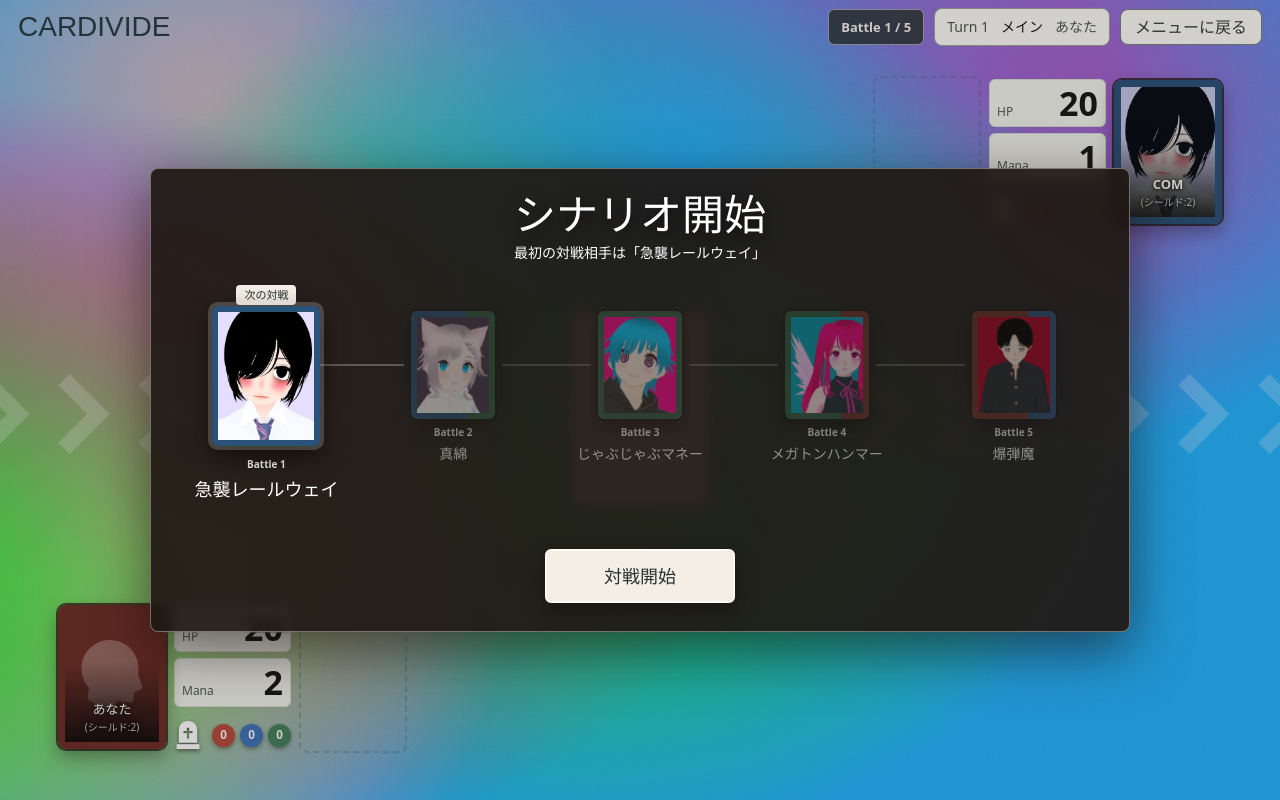
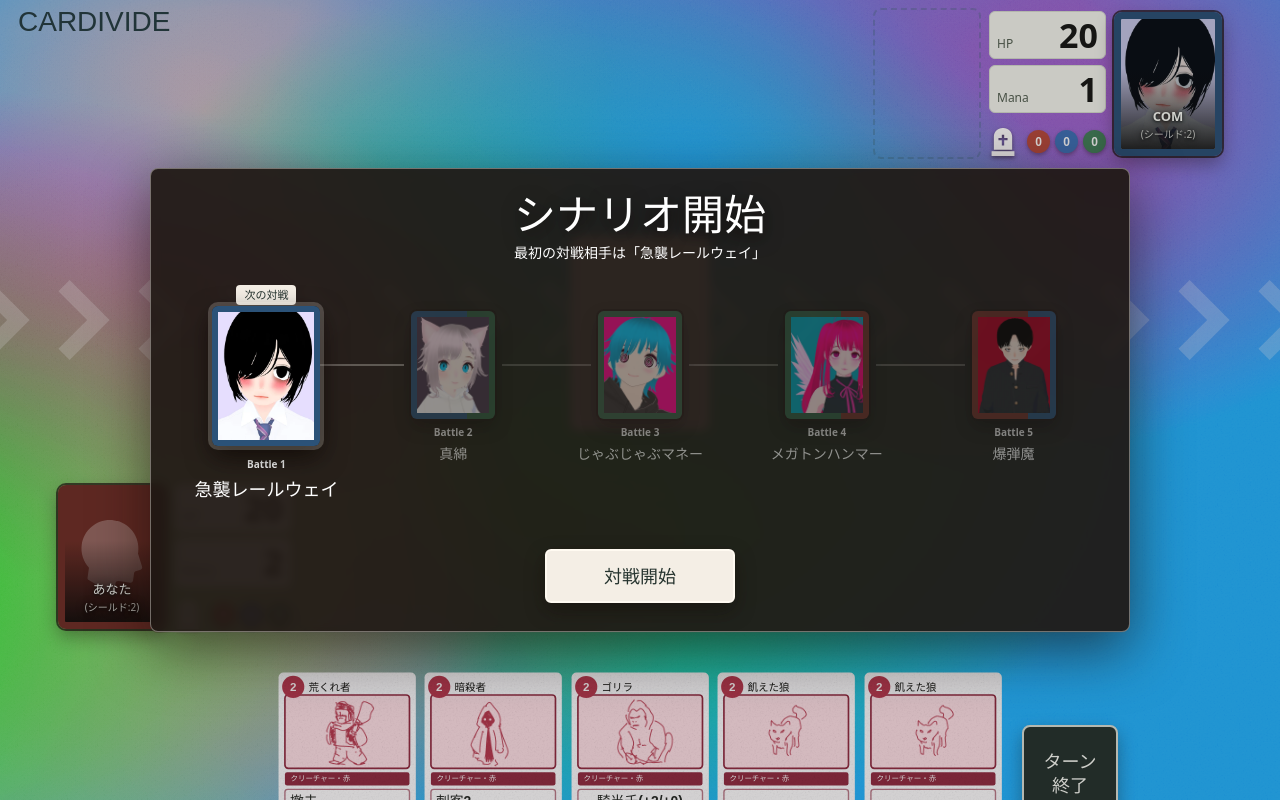
Before and after one commit to kurehajime/cardivide, a React (Vite) app: page / in a window 1280 px wide. Both pictures are taken after a click on the button "シナリオ開始". Shown: the top 800 px of the page. Built offline with nearby package versions, Linux system fonts and the light colour scheme; a web font is replaced by a local one.

Commit message:
レイアウト微調整

```diff
--- a/src/App.css
+++ b/src/App.css
@@ -562,74 +562,6 @@
   font-weight: 400;
   line-height: 1;
   letter-spacing: 0;
-}
-
-.game-header-controls {
-  display: flex;
-  align-items: center;
-  gap: 10px;
-}
-
-.phase-bar {
-  display: flex;
-  align-items: center;
-  gap: 12px;
-  padding: 8px 12px;
-  border: 1px solid #9aa596;
-  border-radius: 8px;
-  background: #fbfcf8;
-  color: #4e594f;
-  font-size: 14px;
-  white-space: nowrap;
-}
-
-.phase-bar strong {
-  color: #171a17;
-}
-
-.scenario-progress {
-  min-height: 36px;
-  display: flex;
-  align-items: center;
-  padding: 0 12px;
-  border: 1px solid rgb(248 243 236 / 55%);
-  border-radius: 6px;
-  background: rgb(38 52 47 / 82%);
-  color: #f8f3ec;
-  font-size: 13px;
-  font-weight: 800;
-  white-space: nowrap;
-}
-
-.game-action-button {
-  min-height: 36px;
-  padding: 0 14px;
-  border: 1px solid #2d3f38;
-  border-radius: 8px;
-  background: #26342f;
-  color: #f8fbf5;
-  font-weight: 700;
-}
-
-.game-action-button:not(:disabled) {
-  cursor: pointer;
-}
-
-.game-action-button:disabled {
-  border-color: #b9c2b5;
-  background: #d9dfd4;
-  color: #778174;
-}
-
-.game-action-button:focus-visible {
-  outline: 3px solid #276fbf;
-  outline-offset: 3px;
-}
-
-.game-action-secondary {
-  border-color: #788278;
-  background: #fbfcf8;
-  color: #354038;
 }
 
 .game-message {
@@ -2496,15 +2428,25 @@
 }
 
 @media (min-width: 721px) {
+  .game-shell {
+    padding-bottom: calc(6px + env(safe-area-inset-bottom, 0px));
+  }
+
   .board-panel {
+    /* The opponent can use the header space to the right of the title. */
+    margin-top: -56px;
     grid-template-columns: minmax(0, 1fr);
     grid-template-areas:
       'player-b'
       'lane'
       'player-a';
-    gap: 16px;
-    padding: 16px 16px 28px;
+    gap: 0;
+    padding: 0 16px;
     overflow-x: visible;
+  }
+
+  .game-message ~ .board-panel {
+    margin-top: 0;
   }
 
   .board-player {
@@ -2521,7 +2463,7 @@
     grid-template-areas:
       'endpoint stats spell .'
       'endpoint graveyard spell .';
-    padding: 0 22px 12px 24px;
+    padding: 0 22px 0 24px;
   }
 
   .board-player-playerB {
@@ -2530,7 +2472,7 @@
     grid-template-areas:
       '. spell stats endpoint'
       '. spell graveyard endpoint';
-    padding: 12px 24px 0 22px;
+    padding: 0 24px 0 22px;
   }
 
   .board-player-stats {
@@ -2581,26 +2523,26 @@
     width: calc(100% + 68px);
   }
 
+  .board-lane-grid {
+    /* The attack row adds 38px beneath the card; 12px completes the shadow room. */
+    padding-bottom: 12px;
+  }
+
+  .hand-panel-bottom {
+    padding: 32px 10px 6px;
+  }
+
 }
 
 @media (min-width: 721px) and (max-height: 980px) {
   .game-shell {
     gap: 8px;
     padding-top: calc(8px + env(safe-area-inset-top, 0px));
-    padding-bottom: calc(8px + env(safe-area-inset-bottom, 0px));
+    padding-bottom: calc(4px + env(safe-area-inset-bottom, 0px));
   }
 
   .board-panel {
-    gap: 8px;
-    padding: 8px 16px;
-  }
-
-  .board-player-playerA {
-    padding: 0 22px 6px 24px;
-  }
-
-  .board-player-playerB {
-    padding: 6px 24px 0 22px;
+    margin-top: -44px;
   }
 
   .board-lane-flow {
@@ -2609,7 +2551,7 @@
 
   .hand-panel-bottom {
     gap: 8px;
-    padding: 34px 8px 10px;
+    padding: 32px 8px 6px;
   }
 
   .hand-panel-top {
@@ -2726,19 +2668,8 @@
     gap: 8px;
   }
 
-  .game-header-controls {
-    width: auto;
-    display: flex;
-    margin-left: auto;
-  }
-
   .game-header h1 {
     font-size: 20px;
-  }
-
-  .scenario-progress,
-  .phase-bar {
-    display: none;
   }
 
   .board-panel {
--- a/src/components/GameApp.tsx
+++ b/src/components/GameApp.tsx
@@ -24,7 +24,6 @@ import GameSetup, {
   type GameSetupSelection,
 } from './GameSetup'
 import HandView from './HandView'
-import PhaseBar from './PhaseBar'
 import ScenarioProgressDialog from './ScenarioProgressDialog'
 import { getDeckBackgroundStyle } from './deckBackground'
 
@@ -57,7 +56,6 @@ type ScenarioRun = {
 
 type GameSessionProps = GameSelection & {
   scenarioRun: ScenarioRun | null
-  onExit: () => void
   onResultConfirm: (winnerId: PlayerId, rewardId?: CardDefinitionId) => void
 }
 
@@ -105,7 +103,6 @@ const GameSession = ({
   comDeckId,
   difficulty,
   scenarioRun,
-  onExit,
   onResultConfirm,
 }: GameSessionProps) => {
   const aiRef = useRef<GameAI | null>(null)
@@ -374,22 +371,6 @@ const GameSession = ({
         >
           <header className="game-header">
             <h1>CARDIVIDE</h1>
-            <div className="game-header-controls">
-              {scenarioRun && (
-                <div className="scenario-progress" aria-label="シナリオ進行状況">
-                  Battle {scenarioRun.currentBattleIndex + 1} /{' '}
-                  {scenarioRun.opponentDeckIds.length}
-                </div>
-              )}
-              <PhaseBar phase={state.phase} turn={state.turn} activePlayer={currentPlayer.name} />
-              <button
-                className="game-action-button game-action-secondary"
-                type="button"
-                onClick={onExit}
-              >
-                メニューに戻る
-              </button>
-            </div>
           </header>
           {message && winnerId === null && (
             <div className="game-message" role="status">
@@ -648,7 +629,6 @@ const GameApp = () => {
       }
       {...selection}
       scenarioRun={scenarioRun}
-      onExit={returnToSetup}
       onResultConfirm={handleResultConfirm}
     />
   )
--- a/src/components/PhaseBar.tsx
+++ /dev/null
@@ -1,24 +0,0 @@
-import type { Phase } from '../game'
-
-type PhaseBarProps = {
-  phase: Phase
-  turn: number
-  activePlayer: string
-}
-
-const PHASE_LABELS: Record<Phase, string> = {
-  keepUp: 'キープアップ',
-  main: 'メイン',
-  battle: '戦闘',
-  cleanup: 'クリーンナップ',
-}
-
-const PhaseBar = ({ phase, turn, activePlayer }: PhaseBarProps) => (
-  <div className="phase-bar">
-    <span>Turn {turn}</span>
-    <strong>{PHASE_LABELS[phase]}</strong>
-    <span>{activePlayer}</span>
-  </div>
-)
-
-export default PhaseBar
```
